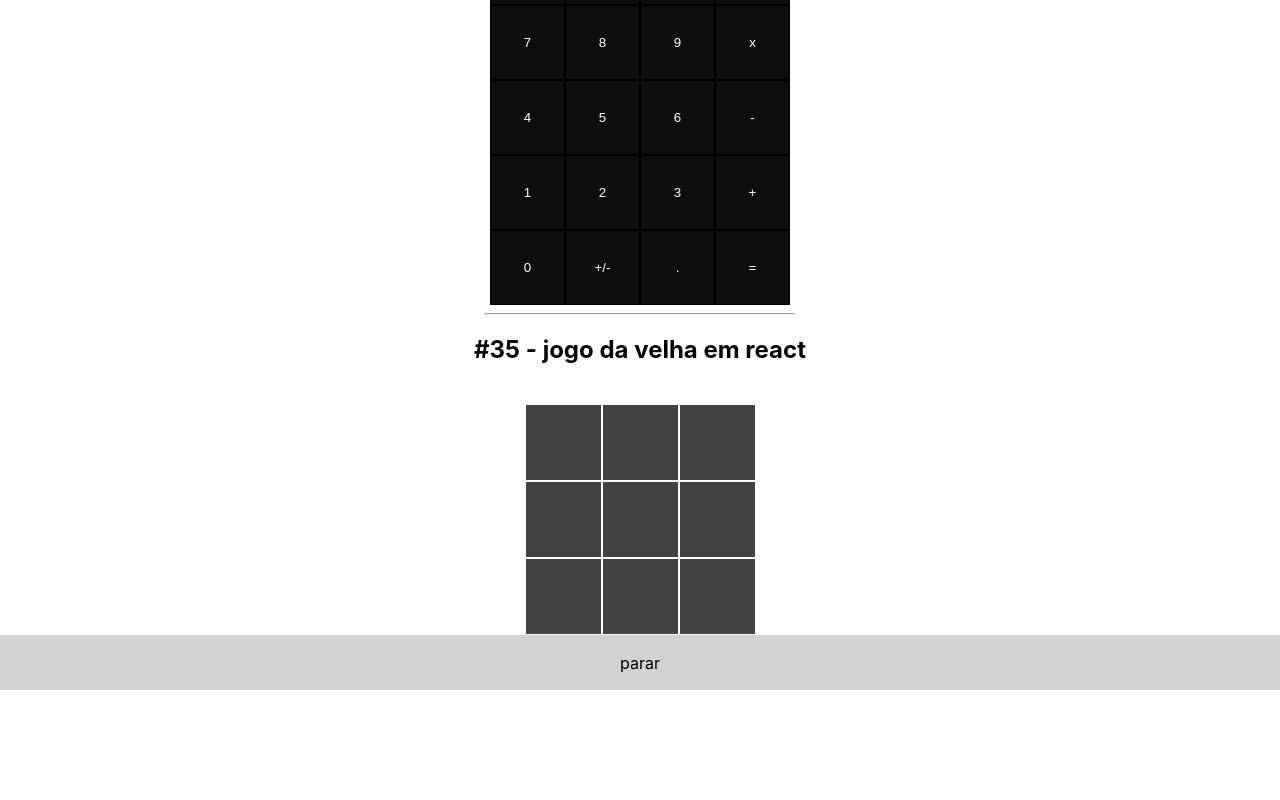
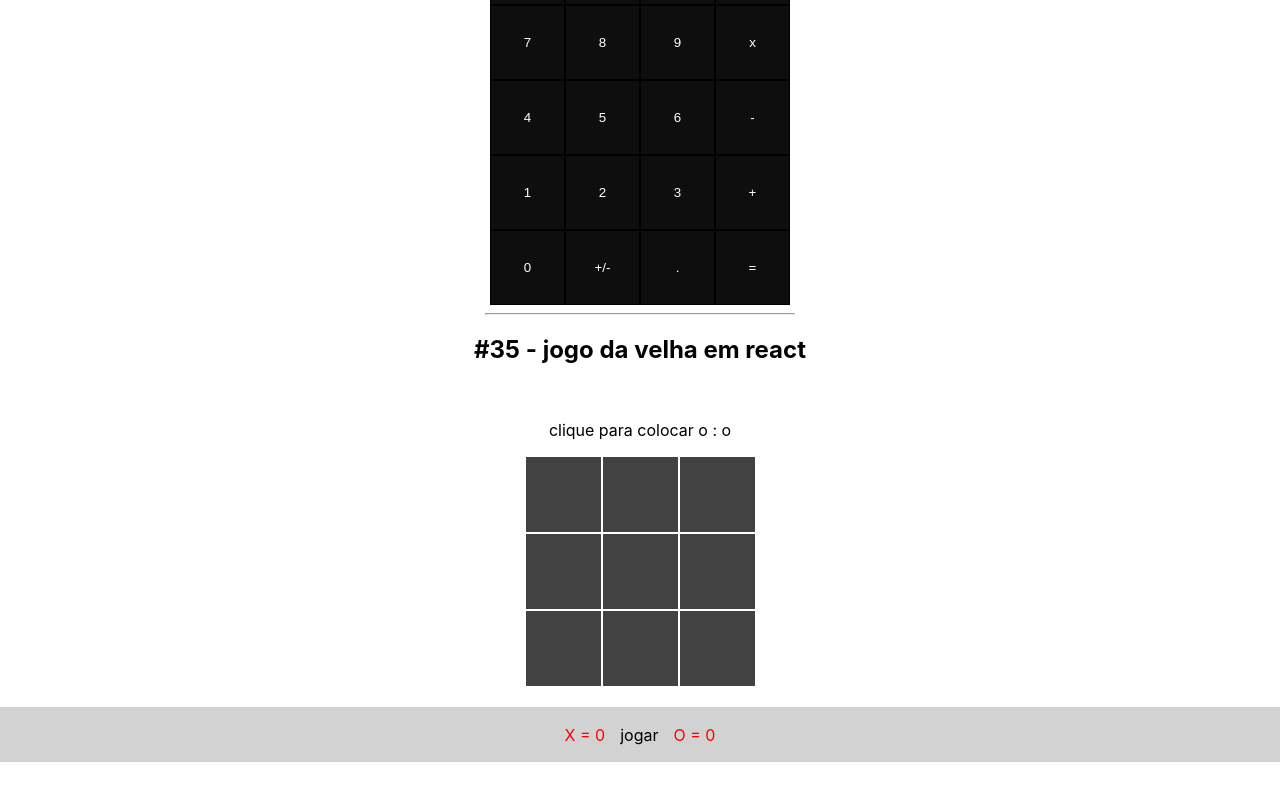
Before and after one commit to Wesley3king/reactJS, a React (Create React App) app in the folder aulas/exercicios/: page / in a window 1280 px wide. Shown: the part 942-1742 px from the top of the page. Before the commit the page ends 1672 px from the top, so only its background shows below. Built offline with nearby package versions, Linux system fonts and the light colour scheme.

Commit message:
jogo da velha finalizado - #35 a 37

```diff
--- a/aulas/exercicios/src/Controle.jsx
+++ b/aulas/exercicios/src/Controle.jsx
@@ -1,16 +1,14 @@
 import React from 'react';
 
 export default class Controle extends React.Component {
-
+constructor (props) {
+    super(props);
+    this.val = this.props.play;
+}
 
     render () {
         return (
-            <>
-             <div className='control'>
-                 {console.log(this.props.play)}
-                <div>{this.props.play?"jogar":"parar"}</div>
-             </div>
-            </>
+            <div onClick={()=> ""}>{this.props.play?"parar":"jogar"}</div>
         )
     }
 }
--- a/aulas/exercicios/src/Game.css
+++ b/aulas/exercicios/src/Game.css
@@ -7,6 +7,11 @@
     background-color: rgb(66, 66, 66);
     color: white;
     border: 1px solid white;
+    display: flex;
+    align-items: center;
+    justify-content: center;
+    font-size: 3em;
+    font-family:'Montserrat', sans-serif;
 }
 .alinhar{
     height: max-content;
@@ -36,7 +41,7 @@
         align-items: center;
         justify-content: center;
         flex-direction: column;
-        font-family:'Montserrat', sans-serif;
+
 }
 .lineH{
     display: flex;
@@ -50,5 +55,11 @@
     margin-bottom: 40px;
     background-color: rgba(0, 0, 0, 0.178);
     height: 55px;
+    margin-top: 20px;
 
 }
+
+p.zzz{
+    margin: 15px;
+    color: red;
+}
--- a/aulas/exercicios/src/Jogo.jsx
+++ b/aulas/exercicios/src/Jogo.jsx
@@ -1,35 +1,135 @@
 import React from "react";
-import Controle from "./Controle";
 import './Game.css';
 
 export default class Jogo extends React.Component {
     constructor (props) {
         super(props);
         this.state = {
+            restam : [0,0],
             jogo: false,
             espacos: [['','',''],['','',''],['','','']]
             ,
-            ativo: 'x'
+            ativo: Math.round(Math.random()*1) === 1 ? 'o' : 'x'
         }
     }
 
-    tabuleiro () {
+    inverterPlayer () {
+
+        if (this.state.ativo === 'x') {
+            this.setState(()=> ({ativo: 'o'}));
+        }else{
+            this.setState(()=> ({ativo: 'x'}));
+        }
+    }
+
+    componentDidUpdate () {
+        if (this.state.jogo) {
+            if (this.verificarVitoria()) {
+                this.setState(()=>({espacos: [['','',''],['','',''],['','','']]}));
+                this.setState(()=>({jogo: false}));
+
+                if (this.state.ativo === 'x')
+                this.setState(()=>this.state.restam[0] = this.state.restam[0]+1);
+                else {
+                this.setState(()=>this.state.restam[0] = this.state.restam[1]+1);
+                }
+                window.alert(`vitoria do ${this.state.ativo === 'X'? "O" : "x"}`);
+
+            }else{
+                let emp = 0;
+                    for (let l = 0;l<3;++l) {
+                        for (let c = 0;c<3;++c) {
+                        if (this.state.espacos[l][c] !== '') {
+                           emp++;
+                }}
+            }
+            if (emp === 9) {
+                this.setState(()=>({espacos: [['','',''],['','',''],['','','']]}));
+                this.setState(()=>({jogo: false}));
+                window.alert("empate!");
+            }
+        }
+    }}
+
+    nucleo (e,n1,n2,v) {
+        if (this.state.jogo) {
+            if (e[n1][n2] === 'x' || e[n1][n2] === 'o') {
+                window.alert("this place is ocuped");
+            }else{
+                this.setState(()=> e[n1][n2] = v);
+            }
+            this.inverterPlayer();
+            /*if (this.verificarVitoria()) {
+                this.setState(()=>({espacos: [['','',''],['','',''],['','','']]}));
+                this.setState(()=>({jogo: false}));
+                window.alert("vitoria do "+v);
+            }*/
+
+        }
+
+    }
+
+    verificarVitoria () {
+        let pontos = 0;
+        let it = ['x','o'];
+        //verificar horizontais
+      for (let t = 0; t <2;++t) {
+        for (let l = 0;l<3;++l) {
+            pontos = 0
+            for (let c = 0;c<3;++c) {
+            if (this.state.espacos[l][c] === it[t])
+                pontos++;
+                if (pontos===3) {
+                    return true;
+                }
+            }
+
+            }}
+
+            pontos = 0;
+        //verificar verticais
+    for (let t = 0; t <2;++t) {
+        for (let c = 0;c<3;++c) {
+            pontos = 0
+            for (let l = 0;l<3;++l) {
+            if (this.state.espacos[l][c] === it[t])
+                pontos++;
+                if (pontos===3) {
+                    return true;
+                }
+            }
+
+            }}
+        pontos = 0;
+        //verificar cruzadas
+            if ((this.state.espacos[0][0] === 'x' && this.state.espacos[1][1] === 'x' && this.state.espacos[2][2] === 'x') || (this.state.espacos[0][0] === 'o' && this.state.espacos[1][1] === 'o' && this.state.espacos[2][2] === 'o')) {
+                return true;
+            }else if ((this.state.espacos[0][2] === 'x' && this.state.espacos[1][1] === 'x' && this.state.espacos[2][0] === 'x') || (this.state.espacos[0][2] === 'o' && this.state.espacos[1][1] === 'o' && this.state.espacos[2][0] === 'o')) {
+                return true;
+            }
+
+
+        return false;
+    }
+
+    tabuleiro (a,v) {
+
         return (
             <div className="alinhar">
                 <div className="lineH">
-                   <div className="colocar"></div>
-                   <div className="colocar"></div>
-                   <div className="colocar"></div>
+                   <div className="colocar" onClick={()=> this.nucleo(a,0,0,v)}>{a[0][0]}</div>
+                   <div className="colocar" onClick={()=> this.nucleo(a,0,1,v)}>{a[0][1]}</div>
+                   <div className="colocar" onClick={()=> this.nucleo(a,0,2,v)}>{a[0][2]}</div>
                 </div>
                 <div className="lineH">
-                    <div className="colocar"></div>
-                    <div className="colocar"></div>
-                    <div className="colocar"></div>
+                    <div className="colocar" onClick={()=> this.nucleo(a,1,0,v)}>{a[1][0]}</div>
+                    <div className="colocar" onClick={()=> this.nucleo(a,1,1,v)}>{a[1][1]}</div>
+                    <div className="colocar" onClick={()=> this.nucleo(a,1,2,v)}>{a[1][2]}</div>
                 </div>
                 <div className="lineH">
-                    <div className="colocar"></div>
-                    <div className="colocar"></div>
-                    <div className="colocar"></div>
+                    <div className="colocar" onClick={()=> this.nucleo(a,2,0,v)}>{a[2][0]}</div>
+                    <div className="colocar" onClick={()=> this.nucleo(a,2,1,v)}>{a[2][1]}</div>
+                    <div className="colocar" onClick={()=> this.nucleo(a,2,2,v)}>{a[2][2]}</div>
                 </div>
             </div>
         )
@@ -37,9 +137,12 @@ export default class Jogo extends React.Component {
     render () {
         return (
             <>
-            {this.tabuleiro()}
-            <div>
-                <Controle play={this.state.jogo}/>
+            <p>clique para colocar o : {this.state.ativo}</p>
+            {this.tabuleiro(this.state.espacos,this.state.ativo)}
+            <div className='control'>
+                <p className="zzz">X = {this.state.restam[0]}</p>
+                <div onClick={()=> this.setState(state=> ({jogo: !state.jogo}))}>{this.state.jogo?"parar":"jogar"}</div>
+                <p className="zzz"> O = {this.state.restam[1]}</p>
             </div>
             </>
         )
```
